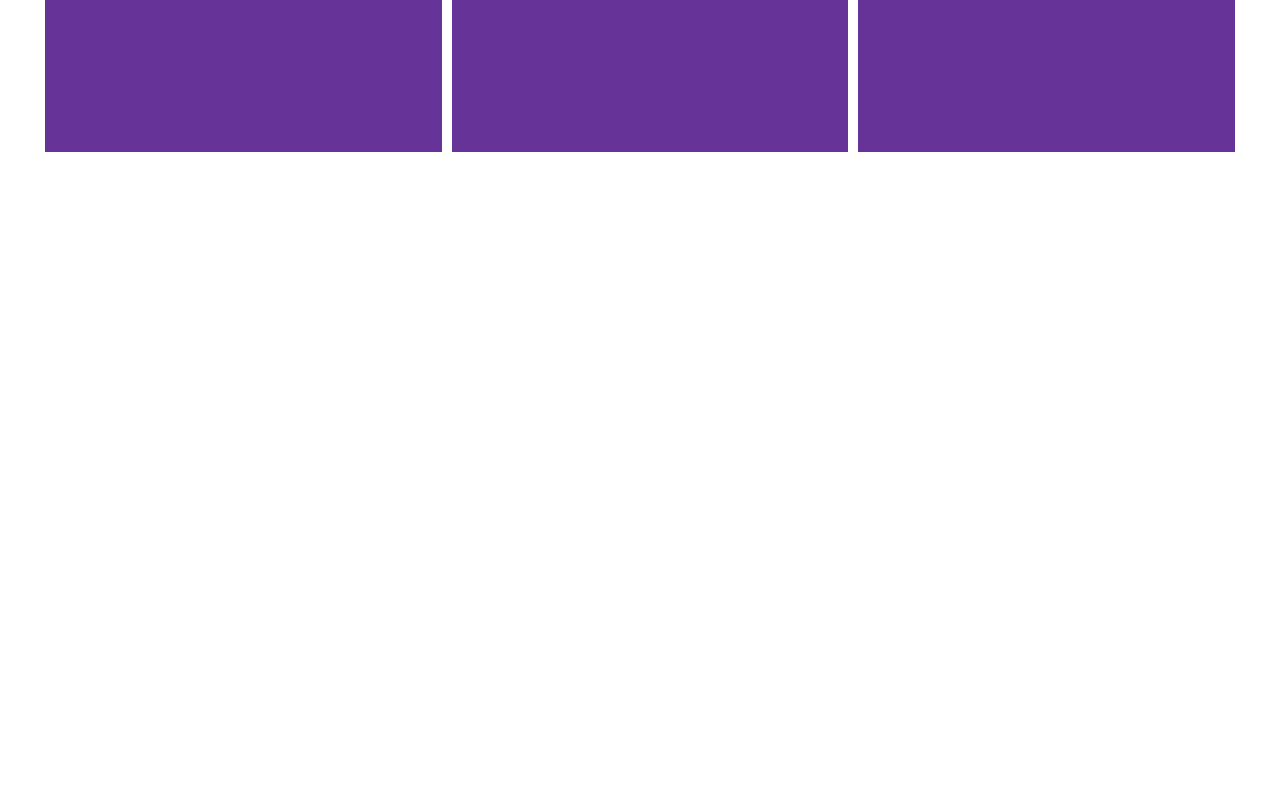
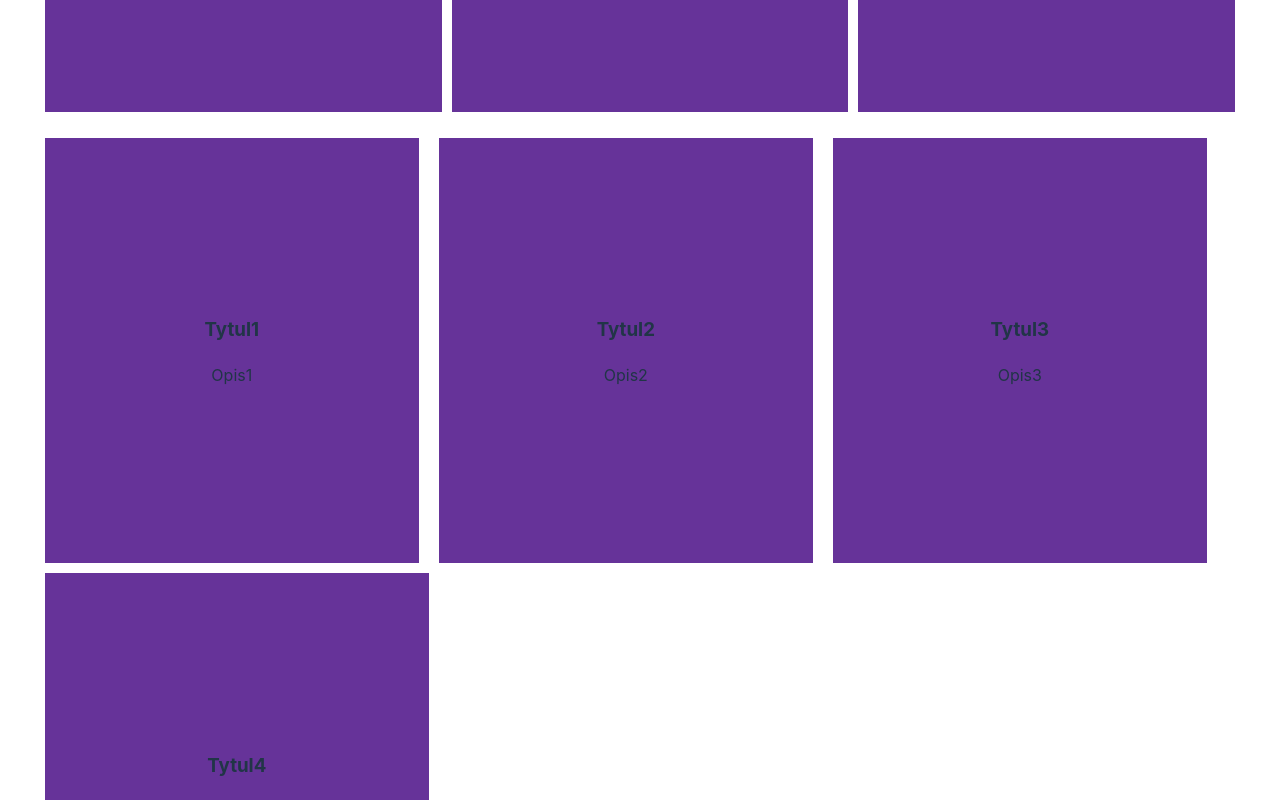
Before and after one commit to ionicjohn/dududududupson, a React (Vite) app in the folder biznessiekreci/: page / in a window 1280 px wide. Shown: the part 560-1360 px from the top of the page. Before the commit the page ends 800 px from the top, so only its background shows below. Built offline with nearby package versions, Linux system fonts and the light colour scheme.

Commit message:
Dodałem wyswietlanie w gridzie produktow
Dodałem wyswietlanie w gridzie produktow

```diff
--- a/biznessiekreci/src/Frontpage/Frontpage.css
+++ b/biznessiekreci/src/Frontpage/Frontpage.css
@@ -25,10 +25,11 @@
   margin-right: 0; /* remove margin on the last element */
 }
 .container {
-  margin-top: 10px;
-  display: flex;
-  width: 100vw; /* or you can use a fixed width, e.g., 90vw */
-  max-width: 93vw; /* ensures three elements of 31vw each fit */
-  padding-bottom: 1rem; /* space for scrollbar */
-  box-sizing: border-box;
+  padding-top: 10px;
+  display: grid;
+  grid-template-columns: repeat(auto-fill, minmax(30vw, 32%)); /* Adjust the minimum and maximum width as needed */
+  gap: 10px; /* spacing between items */
+  width: 100%;
+  max-width: 100%; /* you can adjust this max-width */
+  margin: 0 auto;
 }
--- a/biznessiekreci/src/Frontpage/Frontpage.jsx
+++ b/biznessiekreci/src/Frontpage/Frontpage.jsx
@@ -29,14 +29,14 @@ function Frontpage() {
           />
         ))}
       </div>
-      {/* <div className='container'>
+      <div className='container'>
       {products.map(product => (
           <Product
             name={product.name}
             description={product.description}
           />
         ))}
-      </div> */}
+      </div>
     </>
   );
 }
```
Also changed, not shown: biznessiekreci/src/App.jsx (+14 -27 lines).
